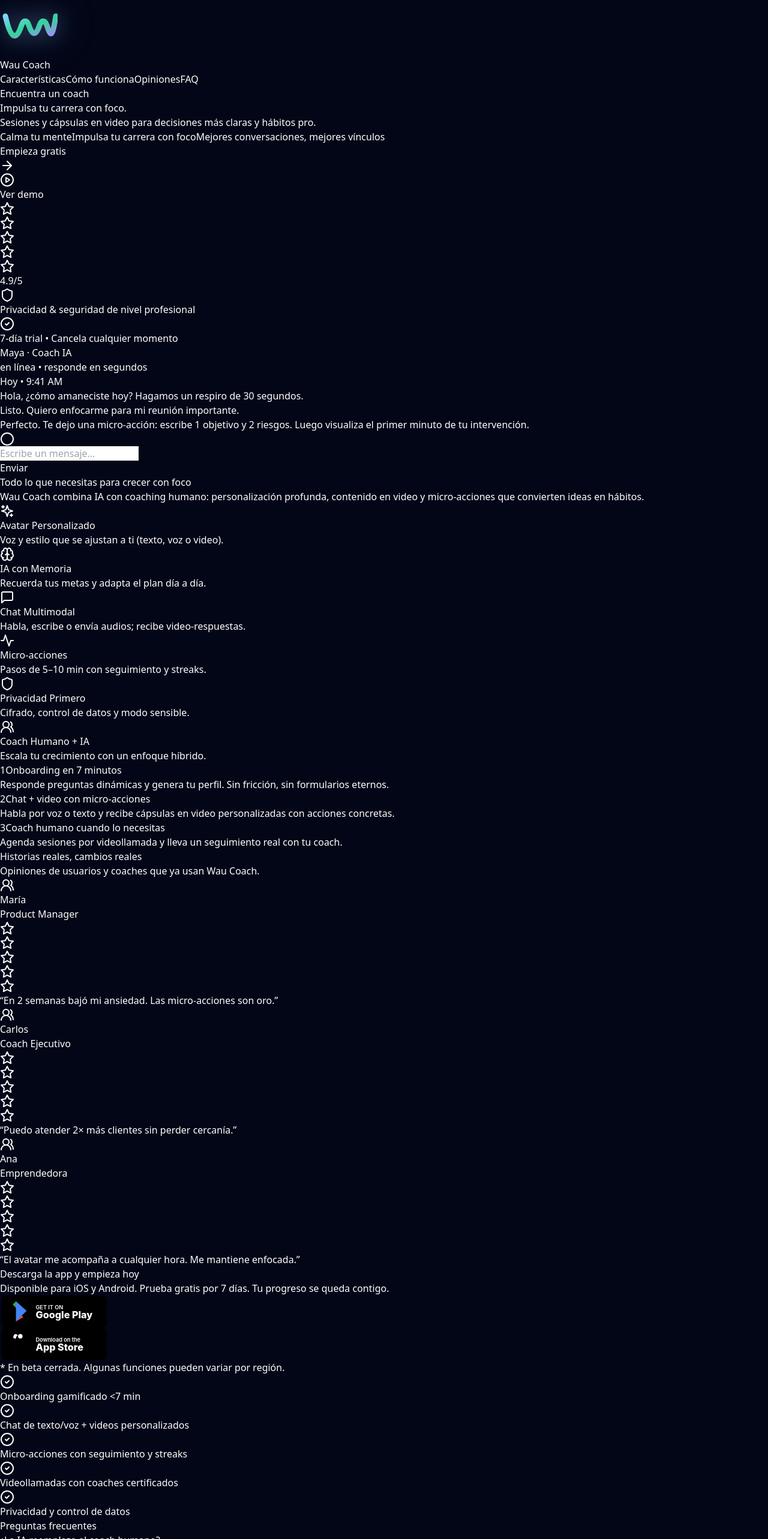
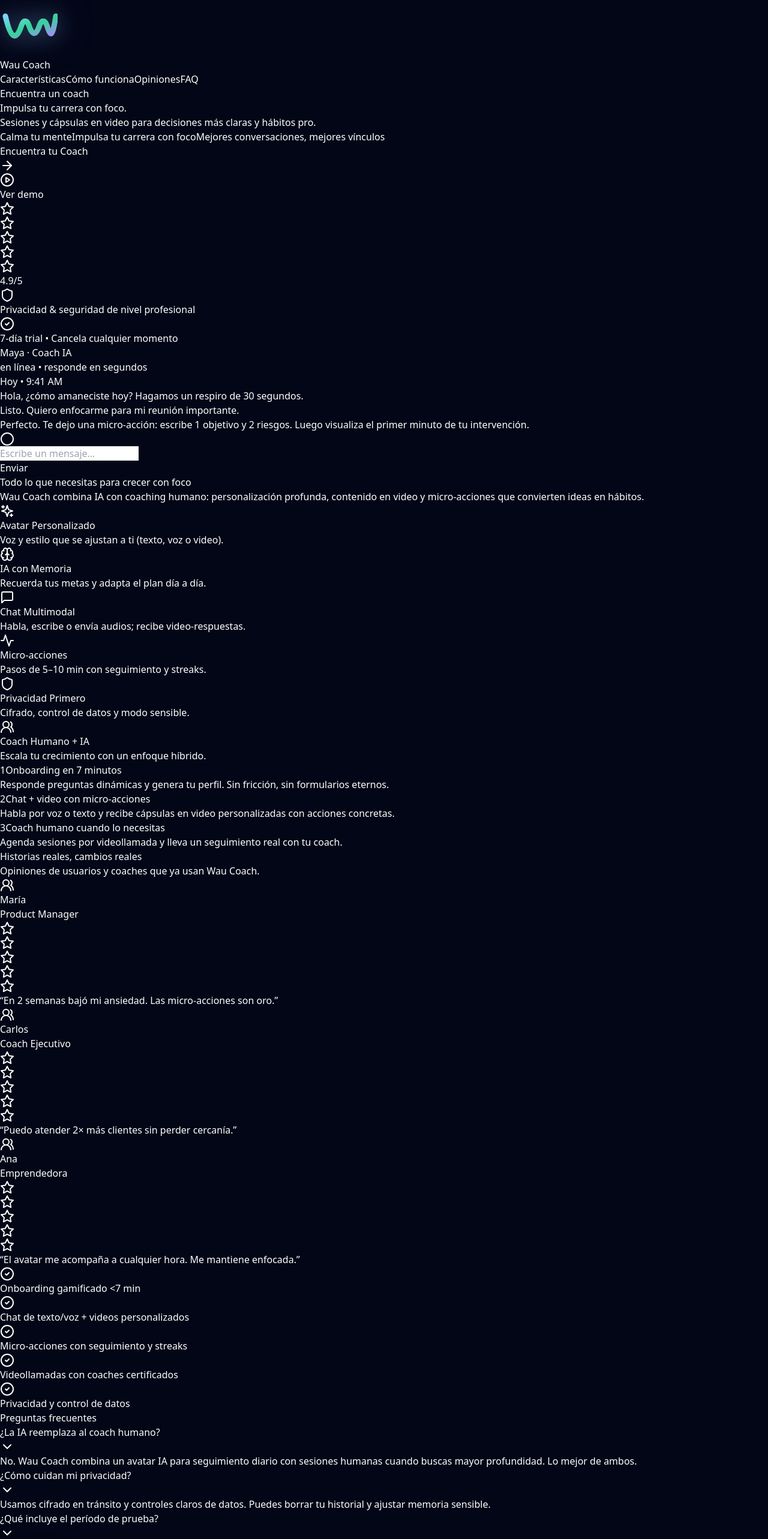
Before and after one commit to davidguio/wau-coach-lp, a React (Vite) app: page / in a window 1280 px wide. Shown: the top 2566 px of the page at 60% size. Built offline with nearby package versions, Linux system fonts and the light colour scheme; the HTML template or start-up script is replaced by a standard one.

Commit message:
Update CTA link and remove download section

```diff
--- a/src/App.jsx
+++ b/src/App.jsx
@@ -341,8 +341,8 @@
 
               {/* CTAs */}
               <div className="mt-8 flex flex-col sm:flex-row items-start sm:items-center gap-4">
-                <motion.a ref={ctaRef} style={{ translateX: transformX, translateY: transformY }} href="#download" className="group inline-flex items-center gap-2 rounded-2xl px-6 py-3 text-slate-900 font-semibold bg-gradient-to-r from-white to-white/90 shadow-[0_10px_40px_-10px_rgba(255,255,255,.6)]">
-                  Empieza gratis <ArrowRight className="h-4 w-4 transition-transform group-hover:translate-x-0.5"/>
+                <motion.a ref={ctaRef} style={{ translateX: transformX, translateY: transformY }} href="https://coach.wau.ai/onboarding" className="group inline-flex items-center gap-2 rounded-2xl px-6 py-3 text-slate-900 font-semibold bg-gradient-to-r from-white to-white/90 shadow-[0_10px_40px_-10px_rgba(255,255,255,.6)]">
+                  Encuentra tu Coach <ArrowRight className="h-4 w-4 transition-transform group-hover:translate-x-0.5"/>
                 </motion.a>
                 <a href="#video" className="inline-flex items-center gap-2 rounded-2xl px-5 py-3 border border-white/15 bg-white/5 hover:bg-white/10">
                   <PlayCircle className="h-5 w-5"/> Ver demo
@@ -454,19 +454,7 @@
       {/* DOWNLOAD */}
       <Section id="download" className="py-16 md:py-24">
         <div className="mx-auto max-w-7xl px-4 grid md:grid-cols-2 gap-8 items-center">
-          <div>
-            <h2 className="text-2xl md:text-4xl font-bold">Descarga la app y empieza hoy</h2>
-            <p className="mt-3 text-slate-300 max-w-xl">Disponible para iOS y Android. Prueba gratis por 7 días. Tu progreso se queda contigo.</p>
-            <div className="mt-6 flex flex-wrap gap-4 items-center">
-              <a href="/download/android" aria-label="Descargar en Google Play" className="hover:opacity-90 focus:outline-none focus:ring-2 focus:ring-white/50 rounded-xl">
-                <GooglePlayBadge />
-              </a>
-              <a href="/download/ios" aria-label="Descargar en App Store" className="hover:opacity-90 focus:outline-none focus:ring-2 focus:ring-white/50 rounded-xl">
-                <AppStoreBadge />
-              </a>
-            </div>
-            <div className="mt-4 text-xs text-slate-400">* En beta cerrada. Algunas funciones pueden variar por región.</div>
-          </div>
+
           <div className="relative">
             <div className="absolute -inset-6 rounded-[2.5rem] opacity-30 bg-gradient-to-br from-indigo-400/40 via-sky-400/30 to-emerald-400/40 blur-2xl"/>
             <Card className="relative bg-white/5 border-white/10 rounded-2xl overflow-hidden">
```
